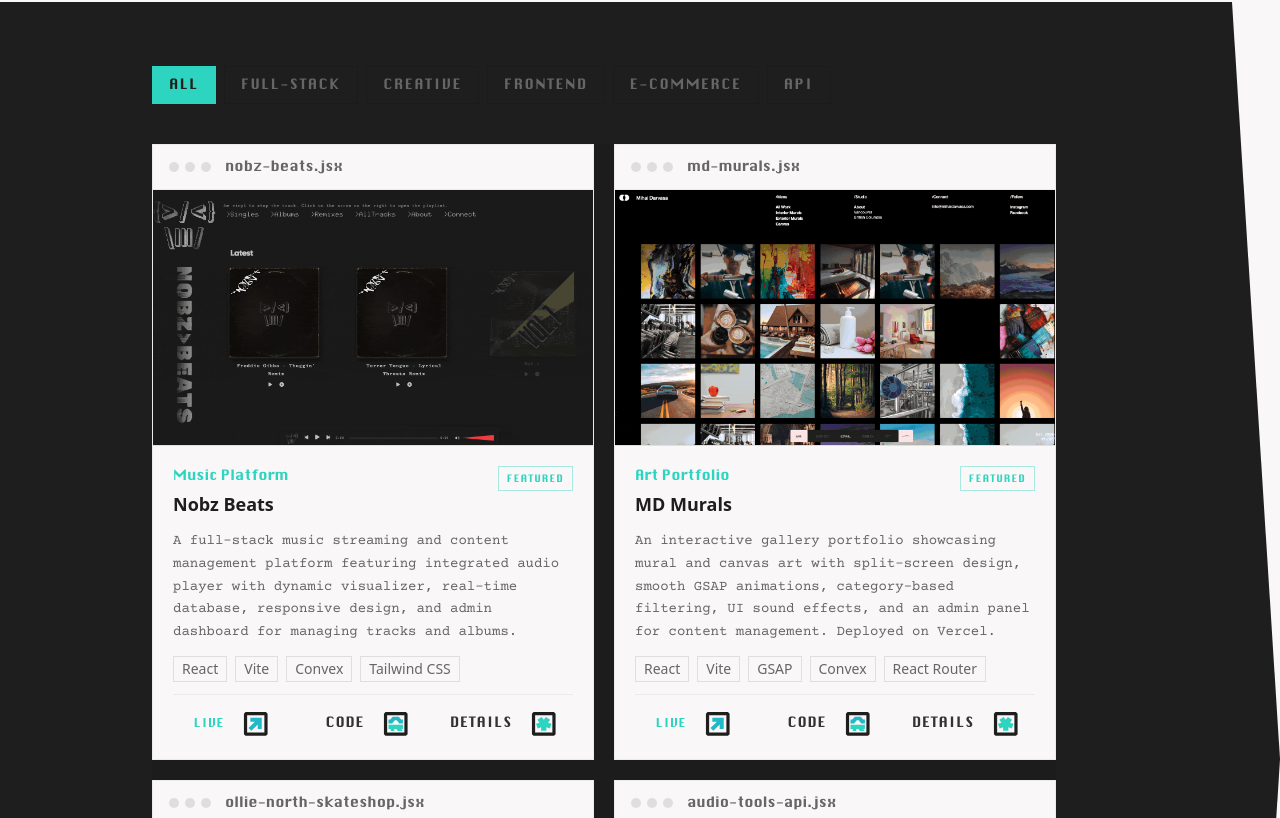
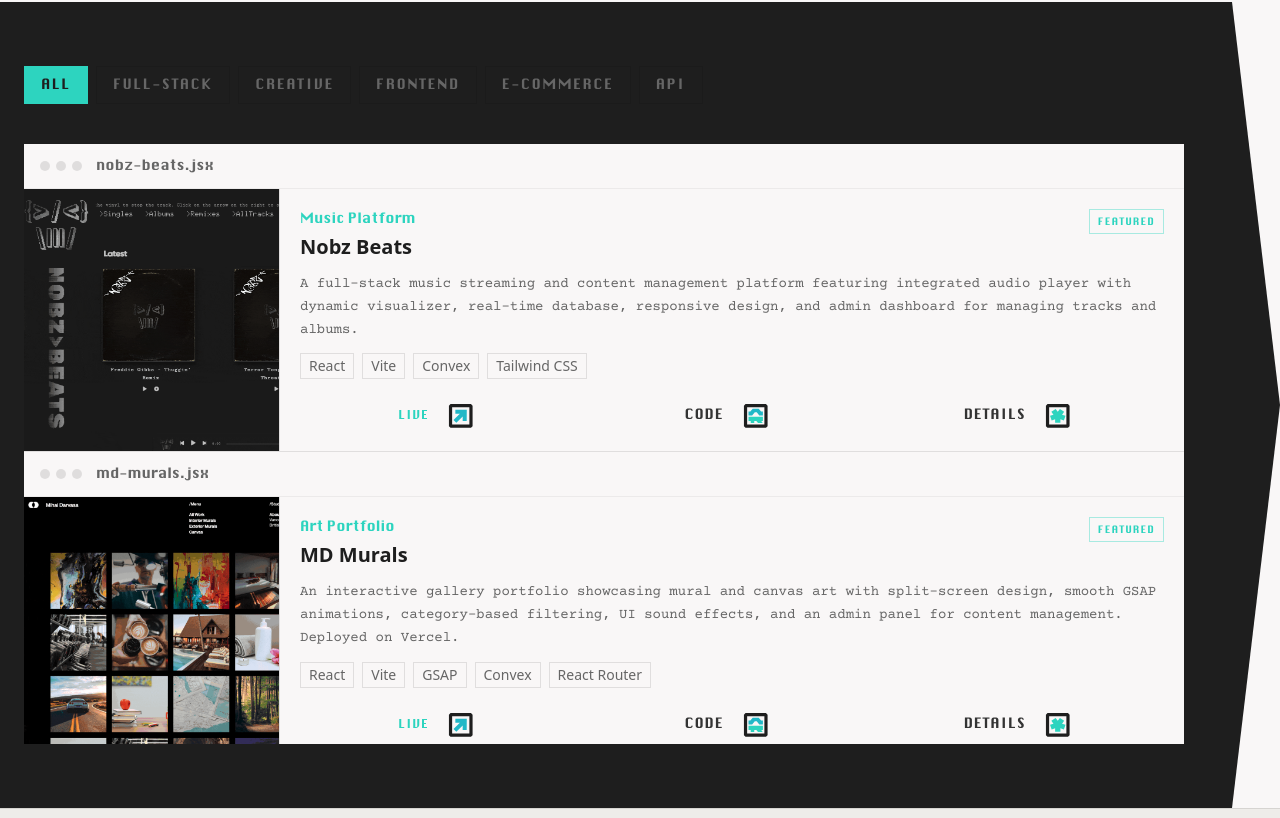
Before and after one commit to nobz226/dev-portfolio, a React (Vite) app: page /projects in a window 1280 px wide. Shown: the part 442-1260 px from the top of the page. Built offline with nearby package versions, Linux system fonts and the light colour scheme; a web font is replaced by a local one.

Commit message:
Improvement #1 Implemented

```diff
--- a/src/components/SectionWrapper.jsx
+++ b/src/components/SectionWrapper.jsx
@@ -15,7 +15,7 @@ const fadeUp = {
  * SectionWrapper — wraps page sections with a consistent layout,
  * optional section label, and a scroll-triggered fade-up animation.
  */
-function SectionWrapper({ id, label, children, className = '', variant = 'dark', labelVariant, bannerBgColor = null }) {
+function SectionWrapper({ id, label, children, className = '', variant = 'dark', labelVariant, bannerBgColor = null, contentClassName = '' }) {
   const [windowWidth, setWindowWidth] = useState(typeof window !== 'undefined' ? window.innerWidth : 1200)
 
   useEffect(() => {
@@ -44,7 +44,7 @@ function SectionWrapper({ id, label, children, className = '', variant = 'dark',
         </div>
       )}
       {/* Content — right padding keeps text inside the arrow cutout on desktop only (1200px+) */}
-      <div className="relative z-10 max-w-5xl mx-auto pl-6 pr-6 xl:pr-24 py-16">
+      <div className={`relative z-10 max-w-5xl mx-auto pl-6 pr-6 xl:pr-24 py-16 ${contentClassName}`}>
         {children}
       </div>
     </motion.section>
--- a/src/pages/Projects/components/ProjectCard.jsx
+++ b/src/pages/Projects/components/ProjectCard.jsx
@@ -5,41 +5,43 @@ import { Badge } from '@/components/ui/badge'
 import { Button } from '@/components/ui/button'
 import TerminalBar from '@/components/TerminalBar'
 
-/**
- * ProjectCard — displays a single project with title, description, tech stack, and links.
- */
-function ProjectCard({ project, index }) {
+function ProjectListItem({ project }) {
   return (
-    <motion.article
-      initial={{ opacity: 0, y: 32 }}
+    <motion.div
+      initial={{ opacity: 0, y: 16 }}
       whileInView={{ opacity: 1, y: 0 }}
       viewport={{ once: true }}
-      transition={{ duration: 0.55, delay: (index % 2) * 0.1 }}
-      className="bg-snow group flex flex-col hover:bg-warm-gray transition-colors duration-300 border border-black/5 hover:border-cyber-cyan/30"
+      transition={{ duration: 0.4, delay: 0.05 }}
+      className="bg-snow group hover:bg-warm-gray transition-colors duration-300"
     >
       <TerminalBar filename={`${project.slug}.jsx`} />
 
-      {/* Screenshot */}
-      <Link to={`/projects/${project.slug}`} className="block w-full h-64 bg-black/5 border-b border-black/5 overflow-hidden flex items-center justify-center">
+      <div className="flex flex-col md:flex-row gap-0">
+        {/* Screenshot thumbnail */}
+        <Link
+          to={`/projects/${project.slug}`}
+          className="md:w-64 shrink-0 bg-black/5 overflow-hidden flex items-center justify-center border-b md:border-b-0 md:border-r border-black/5"
+        >
           {project.screenshot ? (
             <img
               src={project.screenshot}
               alt={`${project.title} screenshot`}
               loading="lazy"
-            className="w-full h-full object-cover object-top-left group-hover:scale-105 transition-transform duration-300 cursor-pointer"
+              className="w-full h-48 md:h-full object-cover object-top-left group-hover:scale-105 transition-transform duration-300"
             />
           ) : (
-          <div className="text-center">
+            <div className="flex items-center justify-center h-48 md:h-full w-full">
               <span className="font-mono text-sm text-muted-light">screenshot</span>
             </div>
           )}
         </Link>
 
-      <div className="p-5 flex flex-col flex-1 gap-3">
+        {/* Content */}
+        <div className="p-5 flex flex-col gap-3 flex-1 min-w-0">
           <div className="flex items-start justify-between gap-4">
-          <div>
+            <div className="min-w-0">
               <span className="font-silom text-sm text-cyber-cyan block mb-1">{project.category}</span>
-            <h3 className="font-sans font-bold text-lg text-charcoal">{project.title}</h3>
+              <h3 className="font-sans font-bold text-xl text-charcoal truncate">{project.title}</h3>
             </div>
             {project.featured && (
               <span className="font-silom text-[10px] uppercase tracking-widest px-2 py-1 border border-cyber-cyan/40 text-cyber-cyan shrink-0">
@@ -48,7 +50,7 @@ function ProjectCard({ project, index }) {
             )}
           </div>
 
-        <p className="font-mono text-sm font-medium text-muted-foreground leading-relaxed">
+          <p className="font-mono text-sm font-medium text-muted-foreground leading-relaxed line-clamp-3">
             {project.description}
           </p>
 
@@ -64,7 +66,7 @@ function ProjectCard({ project, index }) {
             ))}
           </div>
 
-        <div className="flex gap-2 border-t border-black/5 pt-3">
+          <div className="flex gap-2 pt-2">
             <Button
               asChild={!!project.liveUrl}
               size="sm"
@@ -77,7 +79,7 @@ function ProjectCard({ project, index }) {
                   <img src="/assets/images/arrow.svg" alt="arrow" className="w-12 h-12" />
                 </a>
               ) : (
-              <span className="flex items-center gap-1 md:gap-2 transition-transform duration-300 origin-left hover:scale-[1.15]" tabIndex={-1}>
+                <span className="flex items-center gap-1 md:gap-2" tabIndex={-1}>
                   Live
                   <img src="/assets/images/arrow.svg" alt="" className="w-12 h-12" />
                 </span>
@@ -95,7 +97,7 @@ function ProjectCard({ project, index }) {
                   <img src="/assets/images/codeIcon.svg" alt="code" className="w-12 h-12" />
                 </a>
               ) : (
-              <span className="flex items-center gap-1 md:gap-2 transition-transform duration-300 origin-left hover:scale-[1.15]" tabIndex={-1}>
+                <span className="flex items-center gap-1 md:gap-2" tabIndex={-1}>
                   Code
                   <img src="/assets/images/codeIcon.svg" alt="" className="w-12 h-12" />
                 </span>
@@ -113,8 +115,9 @@ function ProjectCard({ project, index }) {
             </Button>
           </div>
         </div>
-    </motion.article>
+      </div>
+    </motion.div>
   )
 }
 
-export default memo(ProjectCard)
+export default memo(ProjectListItem)
--- a/src/pages/Projects/components/ProjectsGrid.jsx
+++ b/src/pages/Projects/components/ProjectsGrid.jsx
@@ -1,11 +1,12 @@
-import { useState } from 'react'
-import ProjectCard from './ProjectCard'
+import { useState, useRef } from 'react'
+import ProjectListItem from './ProjectCard'
 import { allProjects } from '@/data/projects'
 
 const allTags = ['All', ...new Set(allProjects.flatMap((p) => p.tags))]
 
 export default function ProjectsGrid() {
   const [active, setActive] = useState('All')
+  const listRef = useRef(null)
 
   const filtered =
     active === 'All' ? allProjects : allProjects.filter((p) => p.tags.includes(active))
@@ -30,17 +31,20 @@ export default function ProjectsGrid() {
         ))}
       </div>
 
-      {/* Grid */}
+      {/* Screen reader status */}
+      <div role="status" aria-live="polite" className="sr-only">
+        {filtered.length === 0
+          ? 'No projects match this filter.'
+          : `Showing ${filtered.length} project${filtered.length === 1 ? '' : 's'} with filter: ${active}.`}
+      </div>
+
+      {/* Stacked cards on mobile, scrollable list on desktop */}
       <div
-        role="status"
-        aria-live="polite"
-        className="sr-only"
+        ref={listRef}
+        className="divide-y divide-black/10 md:max-h-[600px] md:overflow-y-auto md:scroll-smooth"
       >
-        {filtered.length === 0 ? 'No projects match this filter.' : `Showing ${filtered.length} project${filtered.length === 1 ? '' : 's'} with filter: ${active}.`}
-      </div>
-      <div className="grid grid-cols-1 md:grid-cols-2 lg:grid-cols-2 gap-[20px] bg-black/5">
         {filtered.map((project, i) => (
-          <ProjectCard key={project.slug} project={project} index={i} />
+          <ProjectListItem key={project.slug} project={project} index={i} />
         ))}
       </div>
     </div>
--- a/src/pages/Projects/index.jsx
+++ b/src/pages/Projects/index.jsx
@@ -55,7 +55,7 @@ export default function Projects() {
         </div>
       </section>
 
-      <SectionWrapper label={null}>
+      <SectionWrapper label={null} contentClassName="max-w-7xl">
         <ProjectsGrid />
       </SectionWrapper>
     </main>
```
Also changed, not shown: src/pages/ProjectDetail/index.jsx (+91 -6 lines), 1 other file (tests, documents, lock files or other folders). Lines whose indentation alone changed are shown as unchanged.
